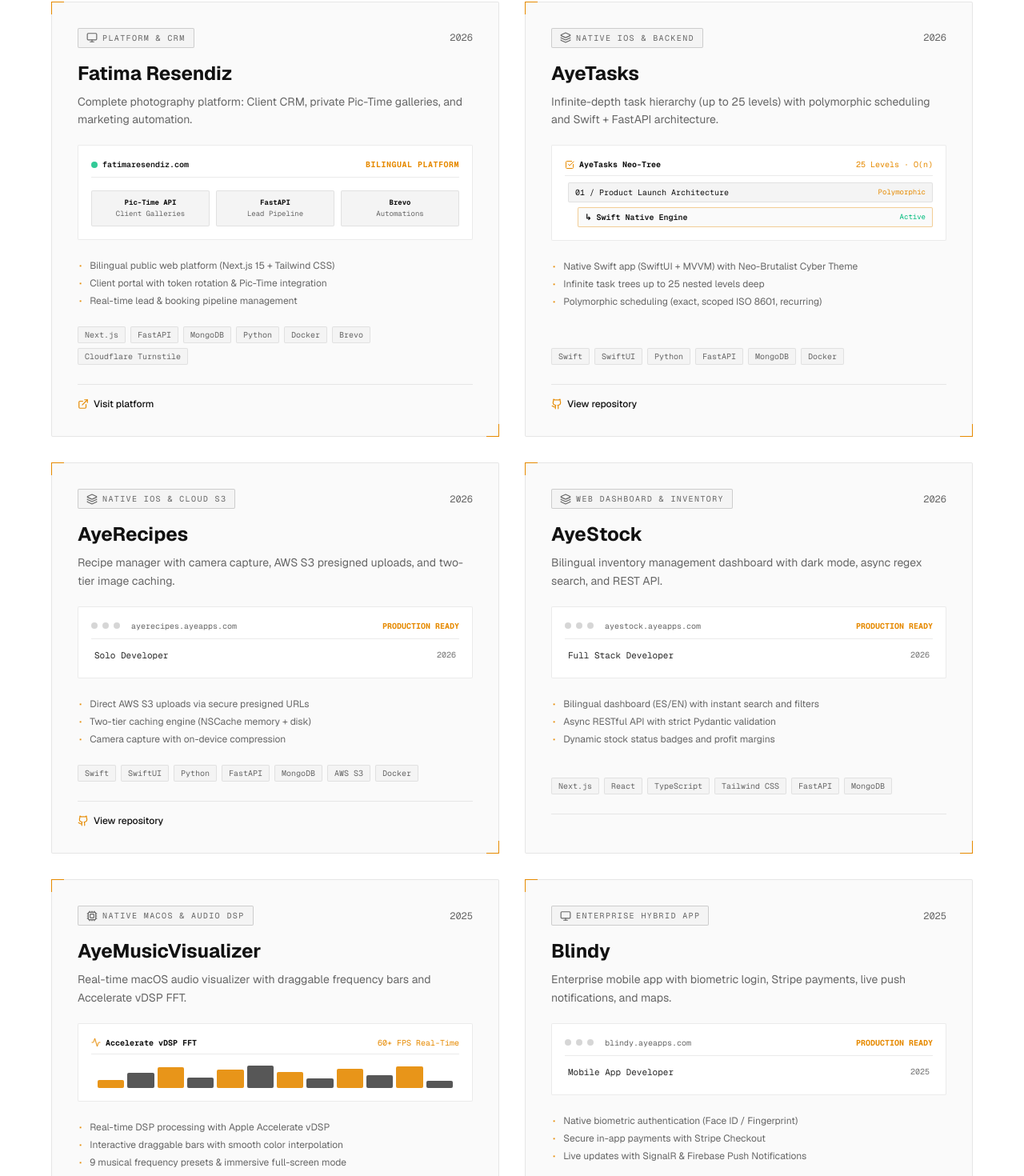
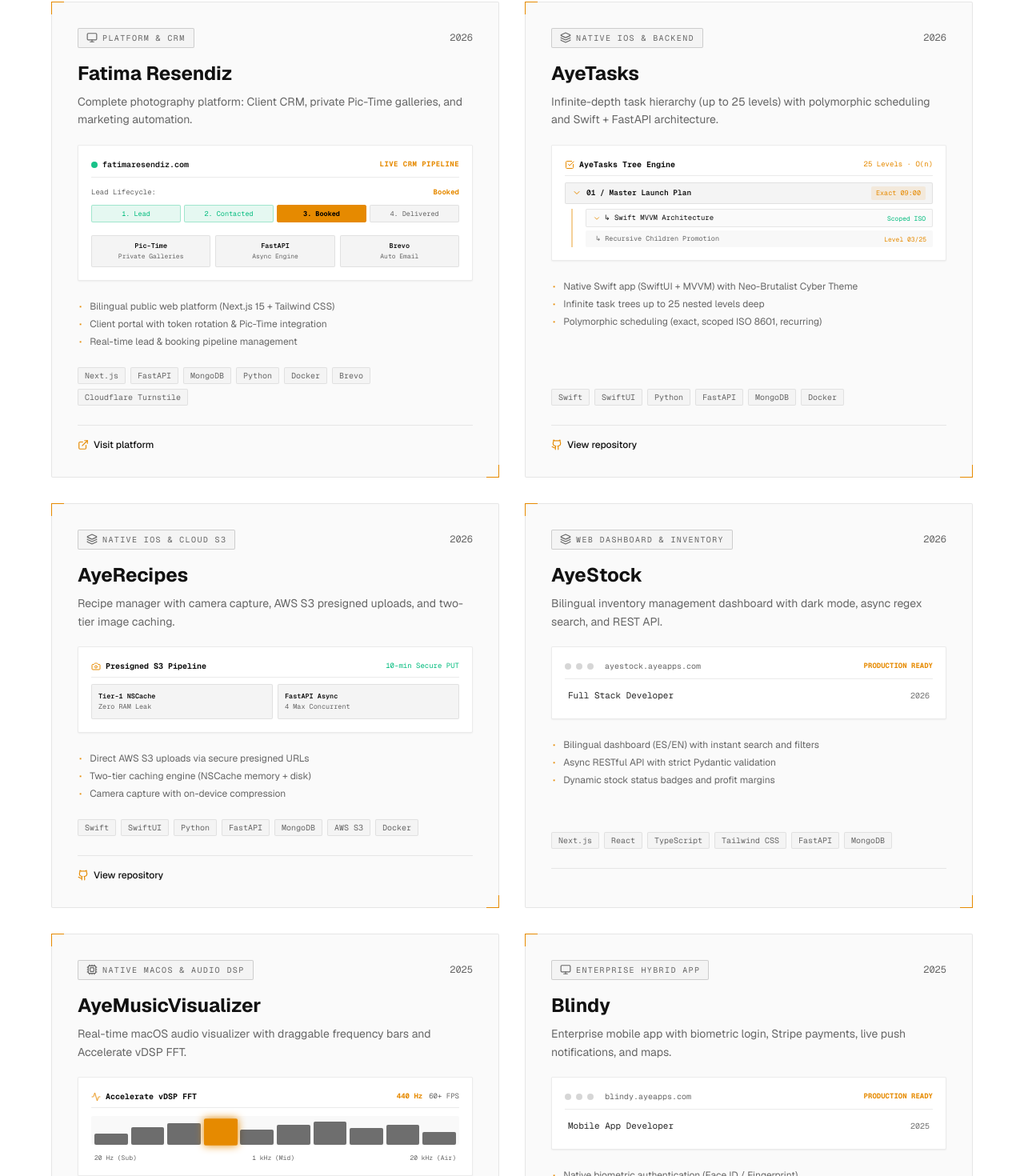
Before and after one commit to AyeApps/AyeAppsWeb, a Next.js app: page /en/portfolio in a window 1280 px wide. Shown: the part 858-2328 px from the top of the page at 80% size. Built offline with nearby package versions, Linux system fonts and the light colour scheme.

Commit message:
feat(delight): add interactive FFT audio visualizer, recursive task tree expander, live CRM pipeline stepper and 1-click email copy

```diff
--- a/src/app/globals.css
+++ b/src/app/globals.css
@@ -100,6 +100,11 @@ html {
 @keyframes orbit-slow {
   from { transform: rotate(0deg); }
   to   { transform: rotate(360deg); }
+}
+
+@keyframes eq-bar {
+  0%, 100% { transform: scaleY(0.25); transform-origin: bottom; }
+  50% { transform: scaleY(1); transform-origin: bottom; }
 }
 
 @keyframes pulse-subtle {
--- a/src/components/ProjectsShowcase.tsx
+++ b/src/components/ProjectsShowcase.tsx
@@ -1,9 +1,26 @@
 'use client'
 
-import { useState } from 'react'
+import { useState, useEffect } from 'react'
 import { PROJECTS, Project } from '@/data/projects'
 import ScrollReveal from './ScrollReveal'
-import { ExternalLink, Layers, Smartphone, Monitor, Cpu, Activity, Camera, CheckSquare, Sparkles } from 'lucide-react'
+import {
+  ExternalLink,
+  Layers,
+  Smartphone,
+  Monitor,
+  Cpu,
+  Activity,
+  CheckSquare,
+  ChevronRight,
+  ChevronDown,
+  Volume2,
+  Sparkles,
+  Check,
+  Calendar,
+  Clock,
+  Repeat,
+  Camera
+} from 'lucide-react'
 import { GithubIcon } from './Icons'
 
 type Dict = {
@@ -25,6 +42,19 @@ type Dict = {
 export default function ProjectsShowcase({ dict, lang }: { dict: Dict; lang: 'es' | 'en' }) {
   const [filter, setFilter] = useState<'all' | 'client' | 'product' | 'mobile' | 'macos'>('all')
 
+  // Interactive state for AyeTasks demo
+  const [ayeTasksExpanded, setAyeTasksExpanded] = useState<Record<string, boolean>>({
+    'node-1': true,
+    'node-2': true,
+  })
+
+  // Interactive state for Fatima Resendiz CRM demo
+  const [crmStep, setCrmStep] = useState<number>(2) // 0: Lead, 1: Contacted, 2: Booked, 3: Delivered
+
+  // Interactive state for AyeMusicVisualizer
+  const [activeFrequency, setActiveFrequency] = useState<string>('440 Hz')
+  const [audioGain, setAudioGain] = useState<number>(85)
+
   const p = dict.portfolio
 
   const filteredProjects = PROJECTS.filter((item) => {
@@ -44,6 +74,30 @@ export default function ProjectsShowcase({ dict, lang }: { dict: Dict; lang: 'es
       default: return <Cpu className="w-3.5 h-3.5" />
     }
   }
+
+  const toggleTaskNode = (id: string) => {
+    setAyeTasksExpanded((prev) => ({ ...prev, [id]: !prev[id] }))
+  }
+
+  const FREQ_BARS = [
+    { hz: '60 Hz', label: 'Sub-bass', defaultH: 45 },
+    { hz: '120 Hz', label: 'Bass', defaultH: 70 },
+    { hz: '250 Hz', label: 'Warmth', defaultH: 85 },
+    { hz: '440 Hz', label: 'Pitch A4', defaultH: 95 },
+    { hz: '1 kHz', label: 'Presence', defaultH: 60 },
+    { hz: '2.5 kHz', label: 'Clarity', defaultH: 78 },
+    { hz: '5 kHz', label: 'Definition', defaultH: 90 },
+    { hz: '8 kHz', label: 'Brilliance', defaultH: 65 },
+    { hz: '12 kHz', label: 'Air', defaultH: 80 },
+    { hz: '16 kHz', label: 'Harmonics', defaultH: 50 },
+  ]
+
+  const CRM_STAGES = [
+    { name: lang === 'es' ? 'Prospecto' : 'Lead', color: 'text-[var(--muted)]' },
+    { name: lang === 'es' ? 'Contactado' : 'Contacted', color: 'text-amber-500' },
+    { name: lang === 'es' ? 'Apartado' : 'Booked', color: 'text-emerald-500' },
+    { name: lang === 'es' ? 'Entregado (Pic-Time)' : 'Delivered (Pic-Time)', color: 'text-[var(--accent-amber)]' },
+  ]
 
   return (
     <section
@@ -125,96 +179,192 @@ export default function ProjectsShowcase({ dict, lang }: { dict: Dict; lang: 'es
                     {project.tagline[lang]}
                   </p>
 
-                  {/* Interactive Visual Representation Mockup */}
-                  <div className="mb-6 p-4 rounded-xs border border-[var(--border)] bg-[var(--surface-raised)] overflow-hidden">
+                  {/* Interactive Visual Representation Mockups (Delight Tier) */}
+                  <div className="mb-6 p-4 rounded-xs border border-[var(--border)] bg-[var(--surface-raised)] overflow-hidden shadow-xs">
                     {project.id === 'fatima-resendiz' ? (
-                      /* Flagship Client Platform Mockup */
+                      /* Interactive Fatima Resendiz CRM Platform Mockup */
                       <div className="space-y-3">
-                        <div className="flex items-center justify-between pb-2 border-b border-[var(--border)] text-[10px] font-mono text-[var(--muted)]">
+                        <div className="flex items-center justify-between pb-2 border-b border-[var(--border)] text-[10px] font-mono">
                           <div className="flex items-center gap-1.5">
-                            <span className="w-2 h-2 rounded-full bg-emerald-500/80" />
+                            <span className="w-2 h-2 rounded-full bg-emerald-500 animate-pulse" />
                             <span className="text-[var(--foreground)] font-semibold">fatimaresendiz.com</span>
                           </div>
-                          <span className="text-[var(--accent-amber)] uppercase font-bold tracking-wider">BILINGUAL PLATFORM</span>
+                          <span className="text-[var(--accent-amber)] uppercase font-bold tracking-wider text-[9px]">
+                            {lang === 'es' ? 'CRM INTERACTIVO' : 'LIVE CRM PIPELINE'}
+                          </span>
                         </div>
-                        <div className="grid grid-cols-3 gap-2 pt-1 text-center font-mono text-[9px]">
-                          <div className="p-2 rounded-xs border border-[var(--border)] bg-[var(--surface-alt)]">
-                            <span className="text-[var(--foreground)] block font-bold">Pic-Time API</span>
-                            <span className="text-[var(--muted)]">Client Galleries</span>
+
+                        {/* Interactive Pipeline Stage Stepper */}
+                        <div className="space-y-1">
+                          <div className="flex items-center justify-between text-[9px] font-mono text-[var(--muted)] pb-1">
+                            <span>{lang === 'es' ? 'Flujo de Lead:' : 'Lead Lifecycle:'}</span>
+                            <span className="text-[var(--accent-amber)] font-bold">{CRM_STAGES[crmStep].name}</span>
                           </div>
-                          <div className="p-2 rounded-xs border border-[var(--border)] bg-[var(--surface-alt)]">
-                            <span className="text-[var(--foreground)] block font-bold">FastAPI</span>
-                            <span className="text-[var(--muted)]">Lead Pipeline</span>
+                          <div className="grid grid-cols-4 gap-1">
+                            {CRM_STAGES.map((stg, sIdx) => (
+                              <button
+                                key={stg.name}
+                                onClick={() => setCrmStep(sIdx)}
+                                className={`py-1 text-[8.5px] font-mono rounded-xs border transition-all text-center ${
+                                  sIdx === crmStep
+                                    ? 'bg-[var(--accent-amber)] text-black font-bold border-[var(--accent-amber)]'
+                                    : sIdx < crmStep
+                                    ? 'bg-emerald-500/10 border-emerald-500/30 text-emerald-500'
+                                    : 'bg-[var(--surface-alt)] border-[var(--border)] text-[var(--muted)]'
+                                }`}
+                              >
+                                {sIdx + 1}. {stg.name.split(' ')[0]}
+                              </button>
+                            ))}
                           </div>
-                          <div className="p-2 rounded-xs border border-[var(--border)] bg-[var(--surface-alt)]">
-                            <span className="text-[var(--foreground)] block font-bold">Brevo</span>
-                            <span className="text-[var(--muted)]">Automations</span>
+                        </div>
+
+                        {/* Connected services chips */}
+                        <div className="grid grid-cols-3 gap-1.5 pt-1 text-center font-mono text-[8.5px]">
+                          <div className="p-1.5 rounded-xs border border-[var(--border)] bg-[var(--surface-alt)]">
+                            <span className="text-[var(--foreground)] block font-semibold">Pic-Time</span>
+                            <span className="text-[var(--muted)] text-[8px]">Private Galleries</span>
+                          </div>
+                          <div className="p-1.5 rounded-xs border border-[var(--border)] bg-[var(--surface-alt)]">
+                            <span className="text-[var(--foreground)] block font-semibold">FastAPI</span>
+                            <span className="text-[var(--muted)] text-[8px]">Async Engine</span>
+                          </div>
+                          <div className="p-1.5 rounded-xs border border-[var(--border)] bg-[var(--surface-alt)]">
+                            <span className="text-[var(--foreground)] block font-semibold">Brevo</span>
+                            <span className="text-[var(--muted)] text-[8px]">Auto Email</span>
                           </div>
                         </div>
                       </div>
                     ) : project.id === 'ayetasks' ? (
-                      /* AyeTasks Infinite Tree Mockup */
+                      /* Interactive AyeTasks Recursive Tree Mockup */
                       <div className="space-y-2 font-mono text-[10px]">
                         <div className="flex items-center justify-between pb-1.5 border-b border-[var(--border)]">
                           <span className="text-[var(--foreground)] font-bold flex items-center gap-1.5">
                             <CheckSquare className="w-3 h-3 text-[var(--accent-amber)]" />
-                            AyeTasks Neo-Tree
+                            AyeTasks Tree Engine
                           </span>
-                          <span className="text-[var(--accent-amber)]">25 Levels · O(n)</span>
+                          <span className="text-[var(--accent-amber)] text-[9px]">25 Levels · O(n)</span>
                         </div>
-                        <div className="space-y-1.5 pl-1">
-                          <div className="flex items-center justify-between py-1 px-2 rounded-xs bg-[var(--surface-alt)] border border-[var(--border)]">
-                            <span>01 / Product Launch Architecture</span>
-                            <span className="text-[var(--accent-amber)] text-[9px]">Polymorphic</span>
-                          </div>
-                          <div className="flex items-center justify-between py-1 px-2 rounded-xs bg-[var(--surface)] border border-[var(--accent-amber-border)] ml-3">
-                            <span className="text-[var(--foreground)] font-semibold">↳ Swift Native Engine</span>
-                            <span className="text-emerald-500 text-[9px]">Active</span>
-                          </div>
+
+                        {/* Node Level 01 */}
+                        <div className="space-y-1.5">
+                          <button
+                            onClick={() => toggleTaskNode('node-1')}
+                            className="w-full flex items-center justify-between py-1 px-2 rounded-xs bg-[var(--surface-alt)] hover:bg-[var(--surface)] border border-[var(--border)] text-left transition-colors cursor-pointer"
+                          >
+                            <div className="flex items-center gap-1.5 text-[9.5px]">
+                              {ayeTasksExpanded['node-1'] ? <ChevronDown className="w-3 h-3 text-[var(--accent-amber)]" /> : <ChevronRight className="w-3 h-3" />}
+                              <span className="font-semibold text-[var(--foreground)]">01 / Master Launch Plan</span>
+                            </div>
+                            <span className="text-[var(--accent-amber)] text-[8.5px] bg-[var(--accent-amber-subtle)] px-1.5 py-0.5 rounded-xs">
+                              Exact 09:00
+                            </span>
+                          </button>
+
+                          {/* Node Level 02 (Nested) */}
+                          {ayeTasksExpanded['node-1'] && (
+                            <div className="pl-4 space-y-1 border-l-2 border-[var(--accent-amber-border)] ml-2">
+                              <button
+                                onClick={() => toggleTaskNode('node-2')}
+                                className="w-full flex items-center justify-between py-1 px-2 rounded-xs bg-[var(--surface)] border border-[var(--border)] text-left text-[9px] transition-colors cursor-pointer"
+                              >
+                                <div className="flex items-center gap-1">
+                                  {ayeTasksExpanded['node-2'] ? <ChevronDown className="w-2.5 h-2.5 text-[var(--accent-amber)]" /> : <ChevronRight className="w-2.5 h-2.5" />}
+                                  <span>↳ Swift MVVM Architecture</span>
+                                </div>
+                                <span className="text-emerald-500 text-[8px]">Scoped ISO</span>
+                              </button>
+
+                              {/* Node Level 03 (Nested Deep) */}
+                              {ayeTasksExpanded['node-2'] && (
+                                <div className="pl-3 py-1 text-[8.5px] text-[var(--muted)] flex items-center justify-between bg-[var(--surface-alt)]/60 px-2 rounded-xs">
+                                  <span>↳ Recursive Children Promotion</span>
+                                  <span className="text-[var(--accent-amber)] text-[8px]">Level 03/25</span>
+                                </div>
+                              )}
+                            </div>
+                          )}
                         </div>
                       </div>
                     ) : project.id === 'ayemusicvisualizer' ? (
-                      /* macOS Audio DSP Visualizer Mockup */
+                      /* Interactive macOS Audio DSP Equalizer Mockup */
                       <div className="space-y-2.5">
                         <div className="flex items-center justify-between pb-1.5 border-b border-[var(--border)] text-[10px] font-mono">
                           <span className="text-[var(--foreground)] font-bold flex items-center gap-1.5">
-                            <Activity className="w-3 h-3 text-[var(--accent-amber)]" />
+                            <Activity className="w-3 h-3 text-[var(--accent-amber)] animate-pulse" />
                             Accelerate vDSP FFT
                           </span>
-                          <span className="text-[var(--accent-amber)]">60+ FPS Real-Time</span>
+                          <div className="flex items-center gap-2 text-[9px]">
+                            <span className="text-[var(--accent-amber)] font-bold">{activeFrequency}</span>
+                            <span className="text-[var(--muted)]">60+ FPS</span>
+                          </div>
                         </div>
-                        {/* Audio Waveform Equalizer simulation */}
-                        <div className="flex items-end justify-between h-8 gap-1 pt-1 px-2">
-                          {[35, 65, 90, 45, 80, 100, 70, 40, 85, 55, 95, 30].map((height, i) => (
-                            <div
-                              key={i}
-                              style={{ height: `${height}%` }}
-                              className={`w-full rounded-xs transition-all ${
-                                i % 2 === 0
-                                  ? 'bg-[var(--accent-amber)] opacity-90'
-                                  : 'bg-[var(--foreground)] opacity-70'
-                              }`}
-                            />
-                          ))}
+
+                        {/* Interactive Equalizer Bars */}
+                        <div className="flex items-end justify-between h-9 gap-1 pt-1 px-1 bg-[var(--surface-alt)]/50 rounded-xs">
+                          {FREQ_BARS.map((bar, i) => {
+                            const isActive = activeFrequency === bar.hz
+                            const dynamicH = isActive ? 100 : bar.defaultH
+                            return (
+                              <button
+                                key={bar.hz}
+                                onMouseEnter={() => setActiveFrequency(bar.hz)}
+                                onClick={() => setActiveFrequency(bar.hz)}
+                                aria-label={`Frecuencia ${bar.hz}`}
+                                style={{ height: `${dynamicH}%` }}
+                                className={`w-full rounded-xs transition-all duration-150 cursor-pointer ${
+                                  isActive
+                                    ? 'bg-[var(--accent-amber)] shadow-[0_0_10px_var(--accent-amber)] scale-y-105'
+                                    : 'bg-[var(--foreground)] opacity-60 hover:opacity-100 hover:bg-[var(--accent-amber)]'
+                                }`}
+                              />
+                            )
+                          })}
+                        </div>
+                        <div className="flex items-center justify-between text-[8px] font-mono text-[var(--muted)] px-1">
+                          <span>20 Hz (Sub)</span>
+                          <span>1 kHz (Mid)</span>
+                          <span>20 kHz (Air)</span>
+                        </div>
+                      </div>
+                    ) : project.id === 'ayerecipes' ? (
+                      /* AyeRecipes S3 Direct Upload Mockup */
+                      <div className="space-y-2 font-mono text-[10px]">
+                        <div className="flex items-center justify-between pb-1.5 border-b border-[var(--border)]">
+                          <span className="text-[var(--foreground)] font-bold flex items-center gap-1.5">
+                            <Camera className="w-3 h-3 text-[var(--accent-amber)]" />
+                            Presigned S3 Pipeline
+                          </span>
+                          <span className="text-emerald-500 text-[9px]">10-min Secure PUT</span>
+                        </div>
+                        <div className="grid grid-cols-2 gap-1.5 text-[8.5px]">
+                          <div className="p-2 rounded-xs border border-[var(--border)] bg-[var(--surface-alt)]">
+                            <span className="text-[var(--foreground)] block font-semibold">Tier-1 NSCache</span>
+                            <span className="text-[var(--muted)]">Zero RAM Leak</span>
+                          </div>
+                          <div className="p-2 rounded-xs border border-[var(--border)] bg-[var(--surface-alt)]">
+                            <span className="text-[var(--foreground)] block font-semibold">FastAPI Async</span>
+                            <span className="text-[var(--muted)]">4 Max Concurrent</span>
+                          </div>
                         </div>
                       </div>
                     ) : (
                       /* Standard Clean Browser / App Architecture View */
-                      <div className="space-y-2">
+                      <div className="space-y-2 font-mono">
                         <div className="flex items-center justify-between pb-2 border-b border-[var(--border)]">
                           <div className="flex items-center gap-1.5">
                             <span className="w-2 h-2 rounded-full bg-[var(--border-strong)]" />
                             <span className="w-2 h-2 rounded-full bg-[var(--border-strong)]" />
                             <span className="w-2 h-2 rounded-full bg-[var(--border-strong)]" />
-                            <span className="ml-2 text-[10px] font-mono text-[var(--muted)]">
+                            <span className="ml-2 text-[10px] text-[var(--muted)]">
                               {project.liveUrl ? project.liveUrl.replace('https://', '') : `${project.slug}.ayeapps.com`}
                             </span>
                           </div>
-                          <span className="text-[10px] font-mono text-[var(--accent-amber)] font-bold">
+                          <span className="text-[9px] text-[var(--accent-amber)] font-bold">
                             PRODUCTION READY
                           </span>
                         </div>
-                        <div className="py-1 px-1 text-[11px] font-mono text-[var(--foreground)] opacity-90 flex items-center justify-between">
+                        <div className="py-1 px-1 text-[11px] text-[var(--foreground)] opacity-90 flex items-center justify-between">
                           <span>{project.role[lang]}</span>
                           <span className="text-[var(--muted)] text-[10px]">{project.year}</span>
                         </div>
```
Also changed, not shown: src/components/ContactSection.tsx (+37 -12 lines).
